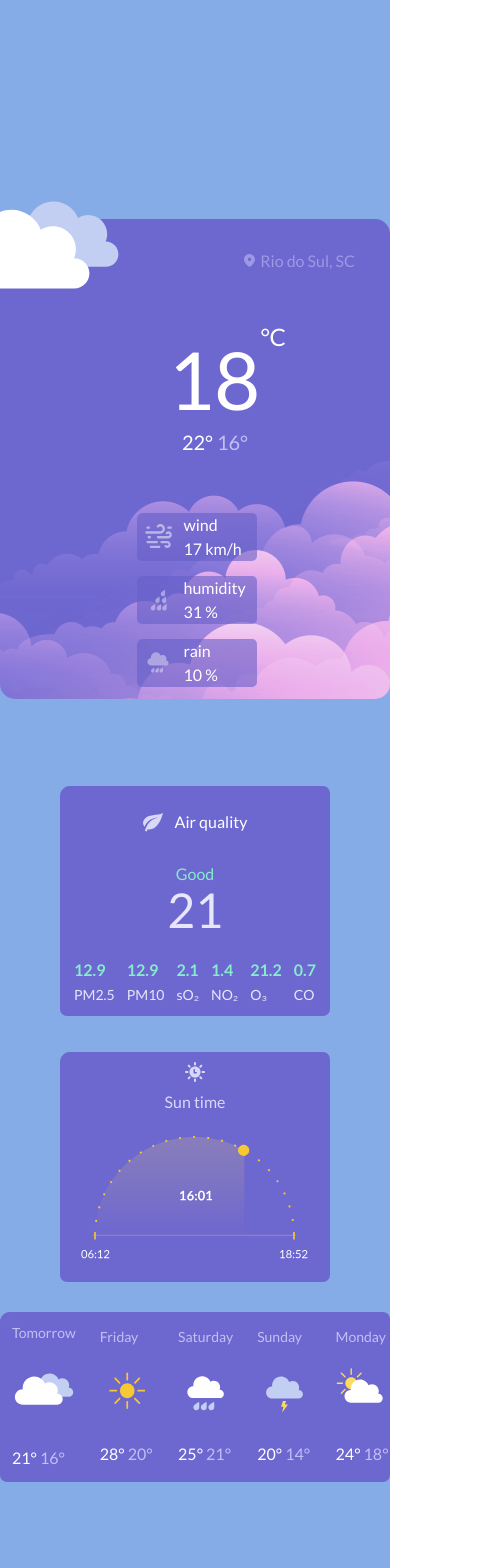
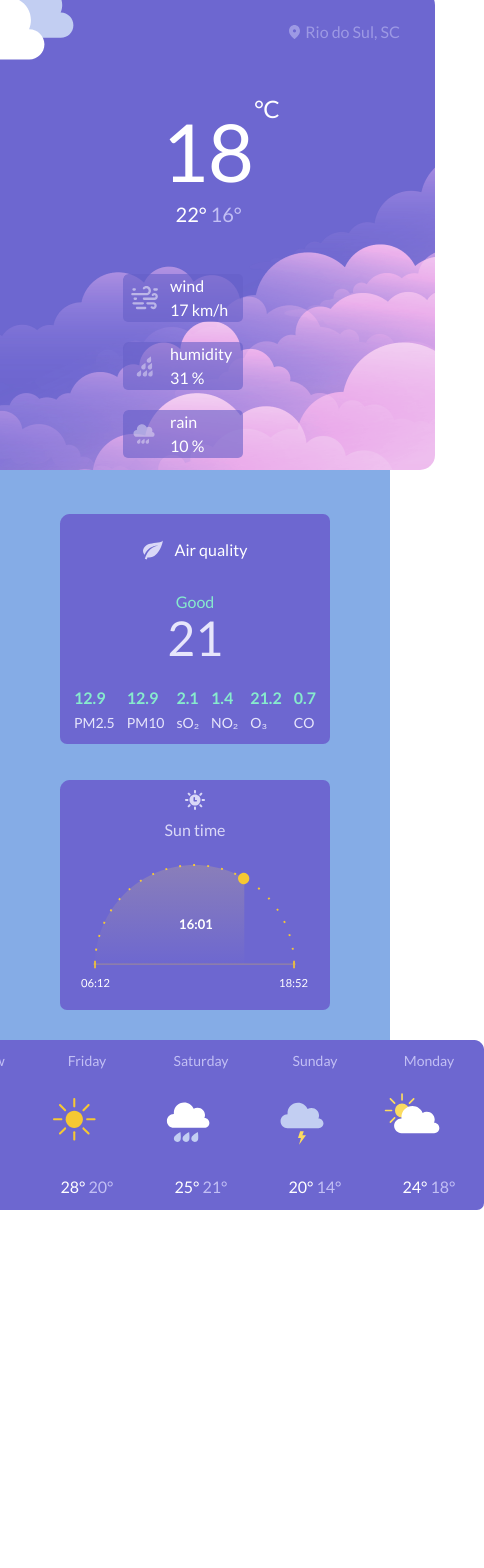
Before and after one commit to Abdulaziz-Dustmuhammedov/weather-app, a React (Vite) app: page / in a window 390 px wide. Shown: the top 1568 px of the page, 484 px wide, since content can reach past the window. After the commit the page ends 1210 px from the top, so only its background shows below. Built offline with nearby package versions, Linux system fonts and the light colour scheme.

Commit message:
fix: import

```diff
--- a/src/component/App/index.jsx
+++ b/src/component/App/index.jsx
@@ -1,4 +1,4 @@
-import Main from "../main";
+import Main from "../Main";
 import "./index.css";
 
 function App() {
--- a/src/component/Temp/index.css
+++ b/src/component/Temp/index.css
@@ -1,15 +1,11 @@
 /*  */
-/* .temp {
-  display: flex;
-  align-items: center;
-} */
+
 .temp {
   background-image: url("../../assets/images/TemperatureImg.png");
   background-repeat: no-repeat;
   background-size: cover;
 
-  max-width: 480px;
-  width: 100%;
+  width: 480px;
   height: 480px;
   border-radius: 15px;
 
@@ -23,9 +19,6 @@
 }
 
 .temp-text {
-  /* position: absolute;
-  top: 30%;
-  left: 43%; */
   font-size: 80px;
   display: flex;
   color: #fff;
@@ -103,13 +96,6 @@
   }
 }
 
-@media (max-width: 767px) {
-  .wrapper {
-    gap: 15px;
-    left: 18px;
-  }
-}
-
 @media (max-width: 550px) {
   .wrapper {
     display: flex;
@@ -121,6 +107,8 @@
   .temp {
     /* width: 400px; */
     margin: 0 20px;
+    max-width: 480px;
+    width: 100%;
   }
 }
 
--- a/src/component/Week-weather/index.css
+++ b/src/component/Week-weather/index.css
@@ -1,11 +1,28 @@
 /*  */
+/*  */
+/*  chatGPT*/
+/*  */
+
 .week-folder {
+  display: flex;
+  overflow-x: auto;
+  overflow-y: hidden;
+  gap: 10px;
+  padding: 10px;
+
   background-image: url("../../assets/images/Week-Weather.png");
   background-repeat: no-repeat;
   border-radius: 7px;
   height: 170px;
   margin-top: 30px;
 }
+
+.week-wrapper {
+  flex: 0 0 auto;
+  width: 90px;
+  text-align: center;
+}
+
 .week-name-text,
 .week-text > span {
   color: #c2bff4;
@@ -13,3 +30,32 @@
 .week-text {
   color: #fff;
 }
+
+@media (max-width: 700px) {
+  .week-folder {
+    display: flex;
+    flex-wrap: nowrap;
+    overflow: auto;
+  }
+  .week-wrapper {
+    width: 90px;
+    min-width: 90px;
+  }
+}
+
+/* @media (max-width: 600px) {
+  .week-folder {
+    flex-wrap: nowrap;
+    overflow-x: auto;
+    padding: 10px;
+  }
+  .week-wrapper {
+    width: 80px;
+  }
+  .week-name-text {
+    font-size: 12px;
+  }
+  .week-text {
+    font-size: 14px;
+  }
+} */
--- a/src/component/main/index.css
+++ b/src/component/main/index.css
@@ -7,21 +7,30 @@
   display: flex;
   align-items: center;
   justify-content: center;
-  /* max-width: 1300px; */
-  /* min-width: 1300px; */
-  height: 100vh;
-  height: 1700px;
+
+  /* #bug agar height: 100vh; bersam responsivda to'liq ko'rinmiy qovotii  */
+
+  height: 1200px;
 }
 
 .main-wrapper {
-  margin-top: 43px;
   display: flex;
   align-items: center;
   justify-content: center;
 }
-
+.main-folder {
+  display: flex;
+  align-items: center;
+  justify-content: center;
+}
 @media (max-width: 1120px) {
   .main-folder {
     flex-direction: column !important;
   }
 }
+
+@media (max-width: 620px) {
+  .main-wrapper {
+    flex-direction: column;
+  }
+}
--- a/src/component/main/index.jsx
+++ b/src/component/main/index.jsx
@@ -5,13 +5,14 @@ import SunTime from "../Sun-time";
 import Temp from "../Temp";
 import WeekWeather from "../Week-weather";
 import "./index.css";
+
 const Main = () => {
   return (
     <div className="main">
-      <div className="main-folder flex sm:flex-col lg:flex items-center gap-11">
+      <div className="main-folder gap-11">
         <Temp />
         <div className="gap-9">
-          <div className="main-wrapper flex-col md:flex-row gap-9 ">
+          <div className="main-wrapper gap-9 ">
             <AirQuality />
             <SunTime />
           </div>
```
